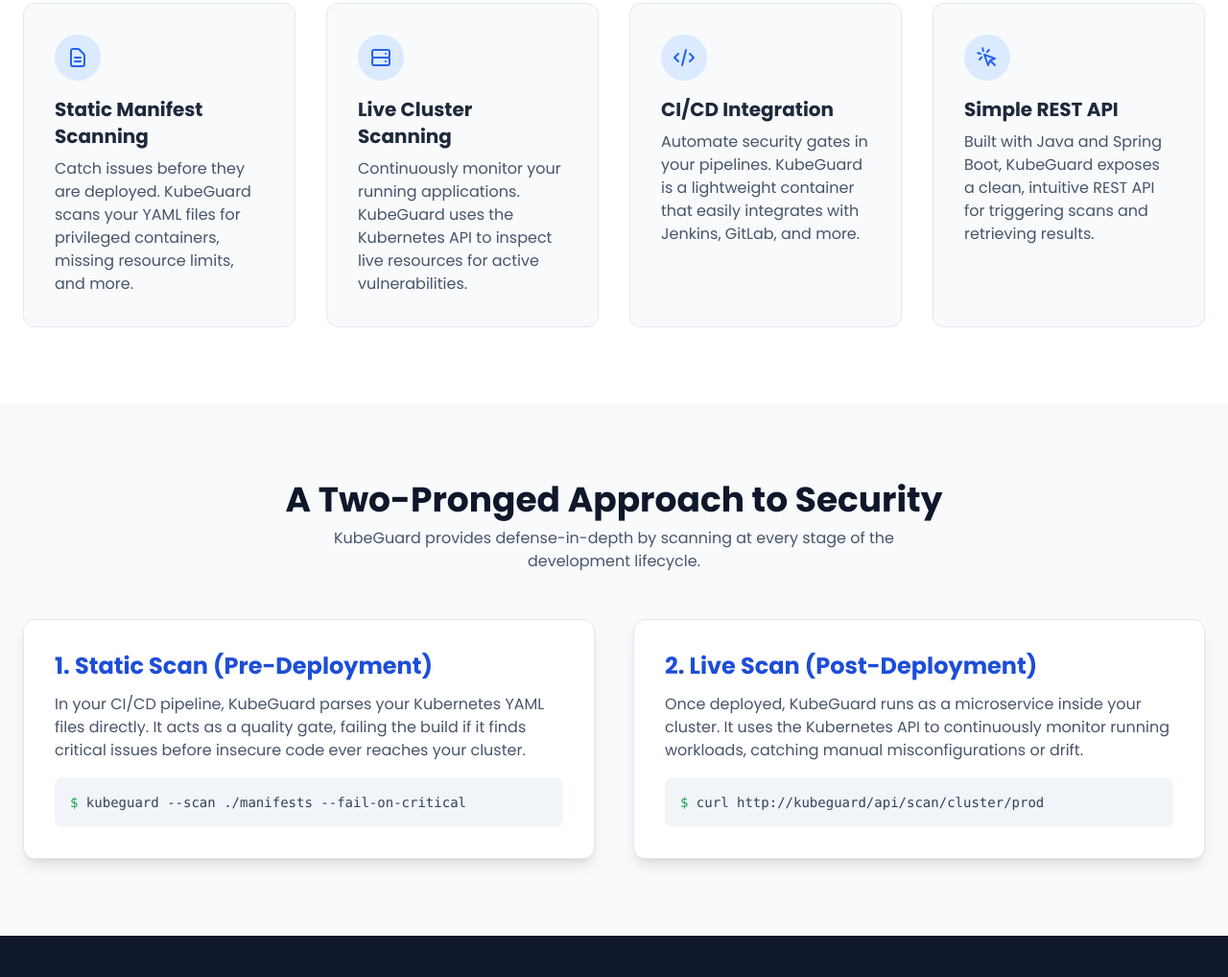
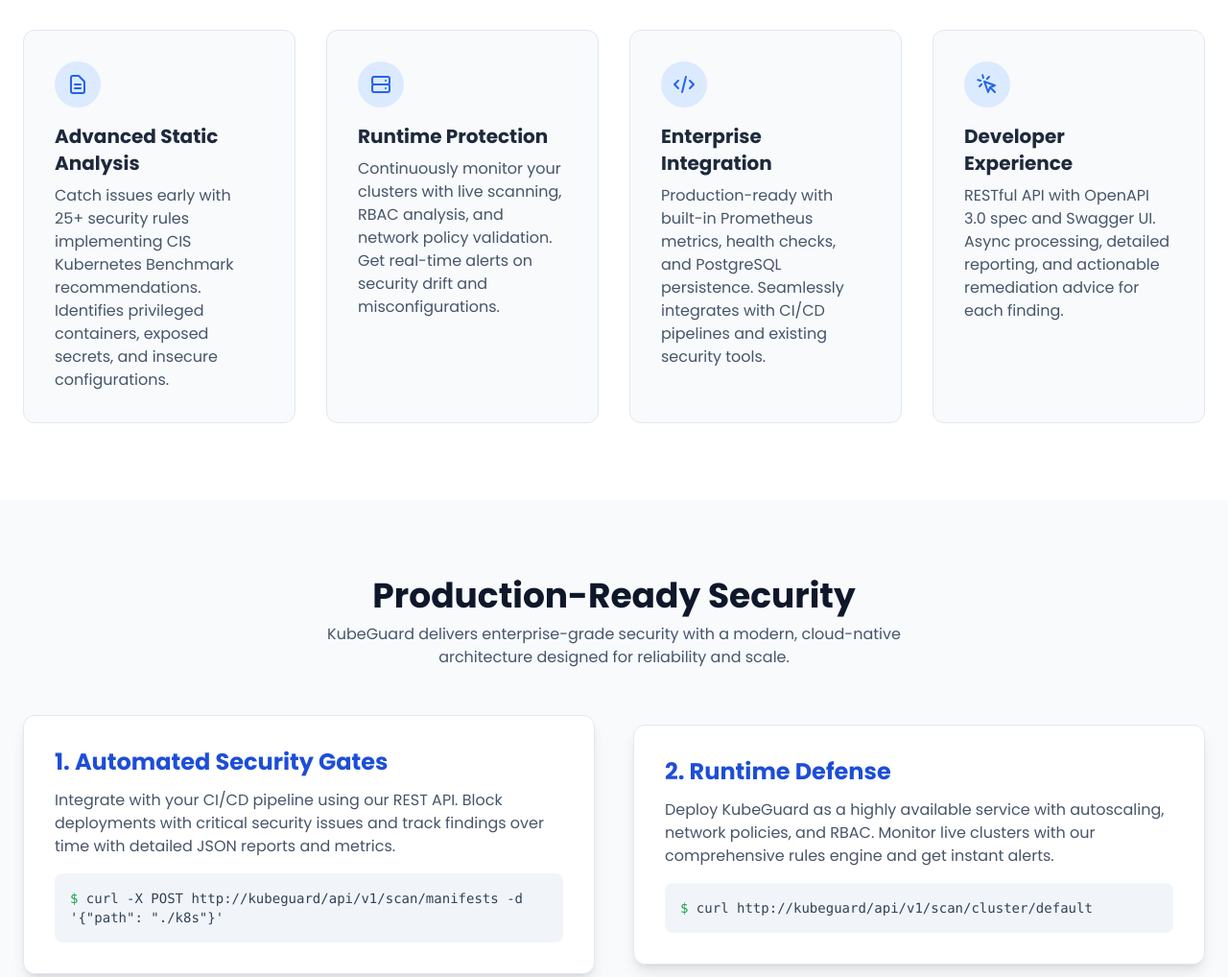
Before and after one commit to mvrao94/KubeGuard, a plain HTML site: page index.html in a window 1280 px wide. Shown: the part 713-1731 px from the top of the page at 96% size. Drawn offline with nearby package versions, Linux system fonts and the light colour scheme.

Commit message:
Update index.html

```diff
--- a/index.html
+++ b/index.html
@@ -6,7 +6,7 @@
     <meta name="viewport" content="width=device-width, initial-scale=1.0">
     <title>KubeGuard - Lightweight Kubernetes Security Scanner</title>
     <meta name="description"
-        content="KubeGuard is a lightweight, self-hosted security scanner for Kubernetes, built with Java and Spring Boot to find security issues before and after deployment.">
+        content="KubeGuard is a comprehensive, enterprise-grade security scanner for Kubernetes, built with Java and Spring Boot featuring static manifest scanning, live cluster monitoring, and comprehensive security rule engine.">
 
     <!-- Tailwind CSS -->
     <script src="https://cdn.tailwindcss.com"></script>
@@ -54,11 +54,11 @@
         <!-- Hero Section -->
         <section class="gradient-bg text-white pt-32 pb-20 text-center">
             <div class="container mx-auto px-6">
-                <h1 class="text-4xl md:text-6xl font-bold mb-4 leading-tight">Secure Your Kubernetes Clusters,
-                    Effortlessly.</h1>
+                <h1 class="text-4xl md:text-6xl font-bold mb-4 leading-tight">Enterprise-Grade Kubernetes Security,
+                    Made Simple.</h1>
                 <p class="text-lg md:text-xl text-blue-100 max-w-3xl mx-auto mb-8">
-                    KubeGuard is a lightweight, developer-first security scanner that finds common misconfigurations in
-                    your Kubernetes manifests and live clusters.
+                    KubeGuard is a comprehensive security scanner that implements CIS Kubernetes Benchmark recommendations to protect
+                    your clusters through static analysis and runtime monitoring.
                 </p>
                 <a href="https://github.com/mvrao94/KubeGuard" target="_blank"
                     class="bg-white text-blue-700 font-bold px-8 py-4 rounded-lg text-lg inline-block hover:bg-slate-100 transition-transform hover:scale-105 shadow-lg">
@@ -87,9 +87,9 @@
                                     d="M9 12h6m-6 4h6m2 5H7a2 2 0 01-2-2V5a2 2 0 012-2h5.586a1 1 0 01.707.293l5.414 5.414a1 1 0 01.293.707V19a2 2 0 01-2 2z" />
                             </svg>
                         </div>
-                        <h3 class="text-xl font-bold mb-2">Static Manifest Scanning</h3>
-                        <p class="text-slate-600">Catch issues before they are deployed. KubeGuard scans your YAML files
-                            for privileged containers, missing resource limits, and more.</p>
+                        <h3 class="text-xl font-bold mb-2">Advanced Static Analysis</h3>
+                        <p class="text-slate-600">Catch issues early with 25+ security rules implementing CIS Kubernetes Benchmark recommendations.
+                            Identifies privileged containers, exposed secrets, and insecure configurations.</p>
                     </div>
                     <!-- Feature Card 2 -->
                     <div
@@ -102,9 +102,9 @@
                                     d="M5 12h14M5 12a2 2 0 01-2-2V6a2 2 0 012-2h14a2 2 0 012 2v4a2 2 0 01-2 2M5 12a2 2 0 00-2 2v4a2 2 0 002 2h14a2 2 0 002-2v-4a2 2 0 00-2-2m-2-4h.01M17 16h.01" />
                             </svg>
                         </div>
-                        <h3 class="text-xl font-bold mb-2">Live Cluster Scanning</h3>
-                        <p class="text-slate-600">Continuously monitor your running applications. KubeGuard uses the
-                            Kubernetes API to inspect live resources for active vulnerabilities.</p>
+                        <h3 class="text-xl font-bold mb-2">Runtime Protection</h3>
+                        <p class="text-slate-600">Continuously monitor your clusters with live scanning, RBAC analysis, and network policy validation.
+                            Get real-time alerts on security drift and misconfigurations.</p>
                     </div>
                     <!-- Feature Card 3 -->
                     <div
@@ -117,9 +117,9 @@
                                     d="M10 20l4-16m4 4l4 4-4 4M6 16l-4-4 4-4" />
                             </svg>
                         </div>
-                        <h3 class="text-xl font-bold mb-2">CI/CD Integration</h3>
-                        <p class="text-slate-600">Automate security gates in your pipelines. KubeGuard is a lightweight
-                            container that easily integrates with Jenkins, GitLab, and more.</p>
+                        <h3 class="text-xl font-bold mb-2">Enterprise Integration</h3>
+                        <p class="text-slate-600">Production-ready with built-in Prometheus metrics, health checks, and PostgreSQL persistence.
+                            Seamlessly integrates with CI/CD pipelines and existing security tools.</p>
                     </div>
                     <!-- Feature Card 4 -->
                     <div
@@ -132,9 +132,9 @@
                                     d="M15 15l-2 5L9 9l11 4-5 2zm0 0l5 5M7.188 2.239l.777 2.897M5.136 7.965l-2.898-.777M13.95 4.05l-2.122 2.122m-5.657 5.656l-2.12 2.122" />
                             </svg>
                         </div>
-                        <h3 class="text-xl font-bold mb-2">Simple REST API</h3>
-                        <p class="text-slate-600">Built with Java and Spring Boot, KubeGuard exposes a clean, intuitive
-                            REST API for triggering scans and retrieving results.</p>
+                        <h3 class="text-xl font-bold mb-2">Developer Experience</h3>
+                        <p class="text-slate-600">RESTful API with OpenAPI 3.0 spec and Swagger UI. Async processing, detailed reporting, and
+                            actionable remediation advice for each finding.</p>
                     </div>
                 </div>
             </div>
@@ -144,27 +144,25 @@
         <section id="how-it-works" class="py-20 bg-slate-50">
             <div class="container mx-auto px-6">
                 <div class="text-center mb-12">
-                    <h2 class="text-3xl md:text-4xl font-bold text-slate-900">A Two-Pronged Approach to Security</h2>
-                    <p class="text-slate-600 mt-2 max-w-2xl mx-auto">KubeGuard provides defense-in-depth by scanning at
-                        every stage of the development lifecycle.</p>
+                    <h2 class="text-3xl md:text-4xl font-bold text-slate-900">Production-Ready Security</h2>
+                    <p class="text-slate-600 mt-2 max-w-2xl mx-auto">KubeGuard delivers enterprise-grade security with a modern, cloud-native architecture
+                        designed for reliability and scale.</p>
                 </div>
                 <div class="flex flex-col md:flex-row items-center gap-10">
                     <div class="md:w-1/2 bg-white p-8 rounded-xl border border-slate-200 shadow-lg">
-                        <h3 class="text-2xl font-bold mb-3 text-blue-700">1. Static Scan (Pre-Deployment)</h3>
-                        <p class="text-slate-600 mb-4">In your CI/CD pipeline, KubeGuard parses your Kubernetes YAML
-                            files directly. It acts as a quality gate, failing the build if it finds critical issues
-                            before insecure code ever reaches your cluster.</p>
+                        <h3 class="text-2xl font-bold mb-3 text-blue-700">1. Automated Security Gates</h3>
+                        <p class="text-slate-600 mb-4">Integrate with your CI/CD pipeline using our REST API. Block deployments with critical security issues
+                            and track findings over time with detailed JSON reports and metrics.</p>
                         <div class="bg-slate-100 p-4 rounded-lg font-mono text-sm text-slate-700">
-                            <span class="text-green-600">$</span> kubeguard --scan ./manifests --fail-on-critical
+                            <span class="text-green-600">$</span> curl -X POST http://kubeguard/api/v1/scan/manifests -d '{"path": "./k8s"}'
                         </div>
                     </div>
                     <div class="md:w-1/2 bg-white p-8 rounded-xl border border-slate-200 shadow-lg">
-                        <h3 class="text-2xl font-bold mb-3 text-blue-700">2. Live Scan (Post-Deployment)</h3>
-                        <p class="text-slate-600 mb-4">Once deployed, KubeGuard runs as a microservice inside your
-                            cluster. It uses the Kubernetes API to continuously monitor running workloads, catching
-                            manual misconfigurations or drift.</p>
+                        <h3 class="text-2xl font-bold mb-3 text-blue-700">2. Runtime Defense</h3>
+                        <p class="text-slate-600 mb-4">Deploy KubeGuard as a highly available service with autoscaling, network policies,
+                            and RBAC. Monitor live clusters with our comprehensive rules engine and get instant alerts.</p>
                         <div class="bg-slate-100 p-4 rounded-lg font-mono text-sm text-slate-700">
-                            <span class="text-green-600">$</span> curl http://kubeguard/api/scan/cluster/prod
+                            <span class="text-green-600">$</span> curl http://kubeguard/api/v1/scan/cluster/default
                         </div>
                     </div>
                 </div>
```
